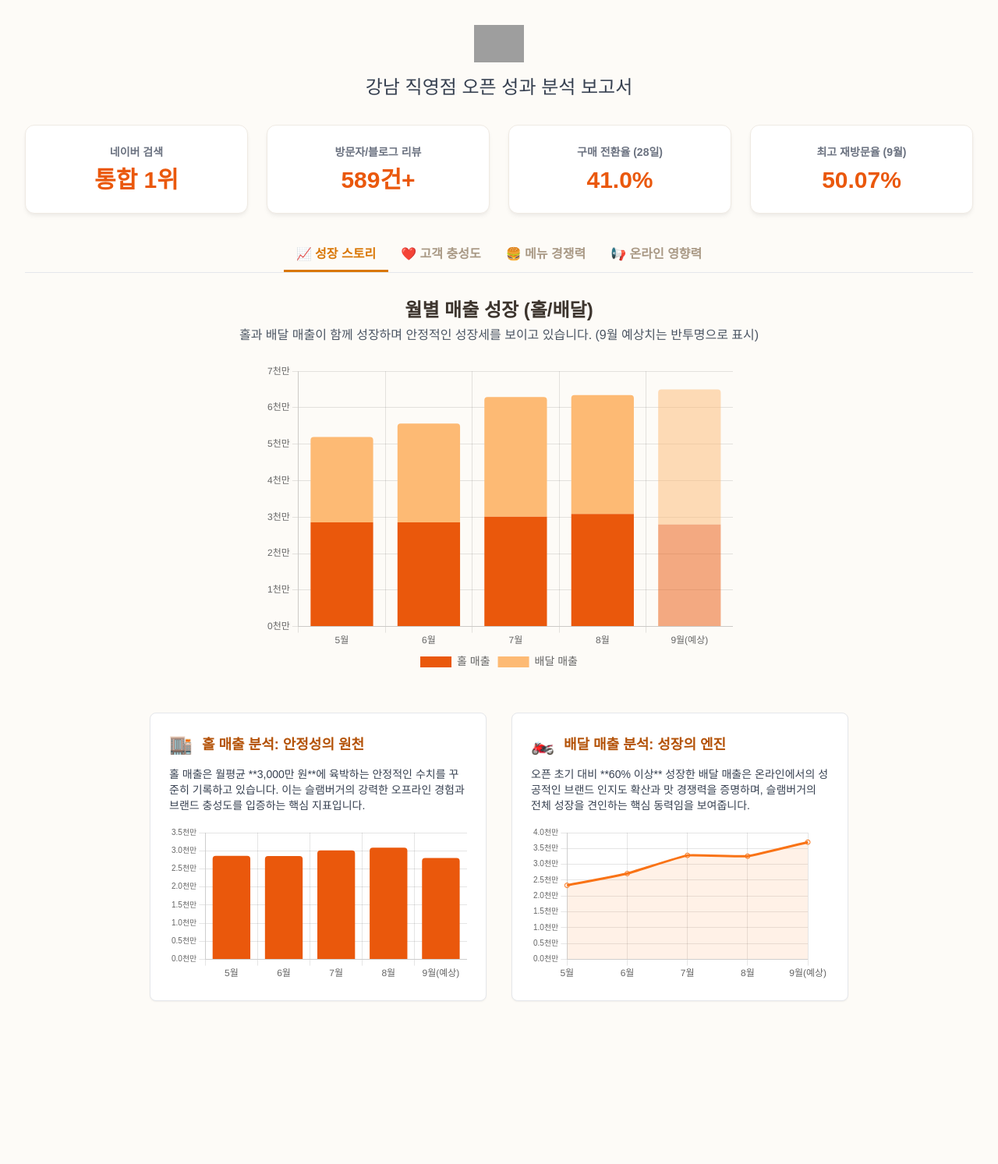
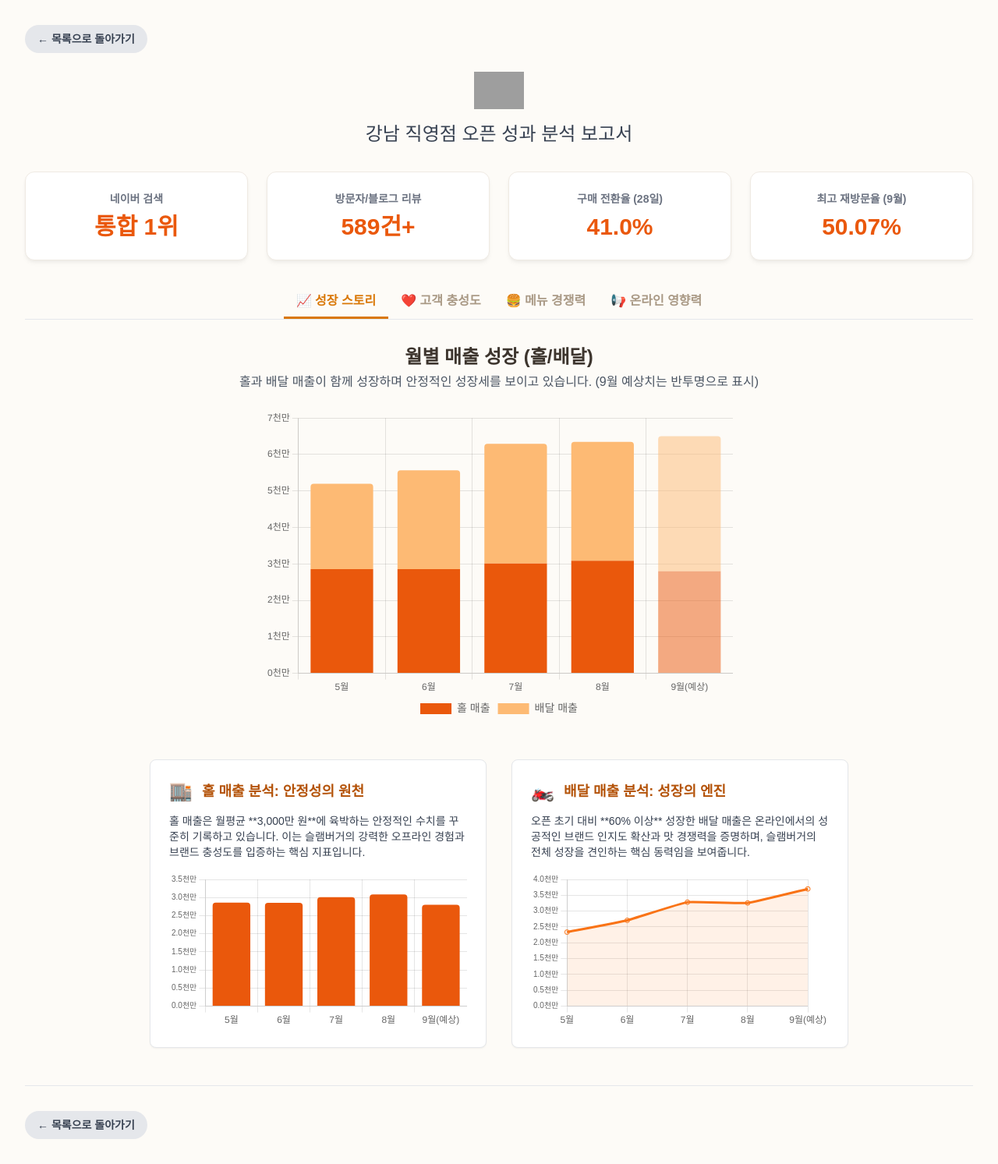
Before and after one commit to ctrl-mkt/ctrl-mkt.github.io, a plain HTML site: page 2025-09-25.html in a window 1280 px wide. Shown: the whole page at 78% size. Before the commit the page ends 1316 px from the top, so only its background shows below. Drawn offline with nearby package versions, Linux system fonts and the light colour scheme; grey boxes are pictures that could not be loaded; a web font is replaced by a local one.

Commit message:
Update 2025-09-25.html

```diff
--- a/2025-09-25.html
+++ b/2025-09-25.html
@@ -105,6 +105,12 @@
 </head>
 <body>
     <div class="container mx-auto p-4 md:p-8">
+        <div class="mb-6">
+            <a href="../index.html" class="inline-block bg-gray-200 text-gray-700 px-4 py-2 rounded-full hover:bg-gray-300 transition text-sm font-bold">
+                ← 목록으로 돌아가기
+            </a>
+        </div>
+
         <header class="text-center mb-8">
             <img src="https://slamburger.co.kr/cdn/shop/files/data_927d7bed-178b-4778-96fa-9b6560a82161.png?v=1745315012&width=150" alt="SlamBurger Logo" class="mx-auto h-12 mb-4">
             <p class="text-xl md:text-2xl mt-2 text-gray-700">강남 직영점 오픈 성과 분석 보고서</p>
@@ -180,6 +186,12 @@
                 <div class="max-w-4xl mx-auto bg-white p-6 rounded-lg shadow-sm border"><h3 class="text-lg font-bold text-amber-700">홍보 관점의 시사점</h3><p class="mt-2 text-gray-700">네이버 검색 결과 1위는 단순한 순위 이상의 의미를 가집니다. 이는 광고 비용 없이도 **매일 수많은 잠재 고객에게 브랜드를 노출**시키는 강력한 마케팅 채널이며, **실제 방문객의 긍정적인 리뷰**는 그 어떤 광고보다 높은 신뢰도를 형성합니다. 이와 같은 압도적인 온라인 존재감은 '강남역 대표 맛집'이라는 인식을 공고히 하고, 2호점 확장을 위한 가장 강력한 자산이 될 것입니다.</p></div>
             </div>
         </main>
+
+        <div class="mt-12 pt-8 border-t border-gray-200">
+            <a href="../index.html" class="inline-block bg-gray-200 text-gray-700 px-4 py-2 rounded-full hover:bg-gray-300 transition text-sm font-bold">
+                ← 목록으로 돌아가기
+            </a>
+        </div>
     </div>
 
     <script>
```
